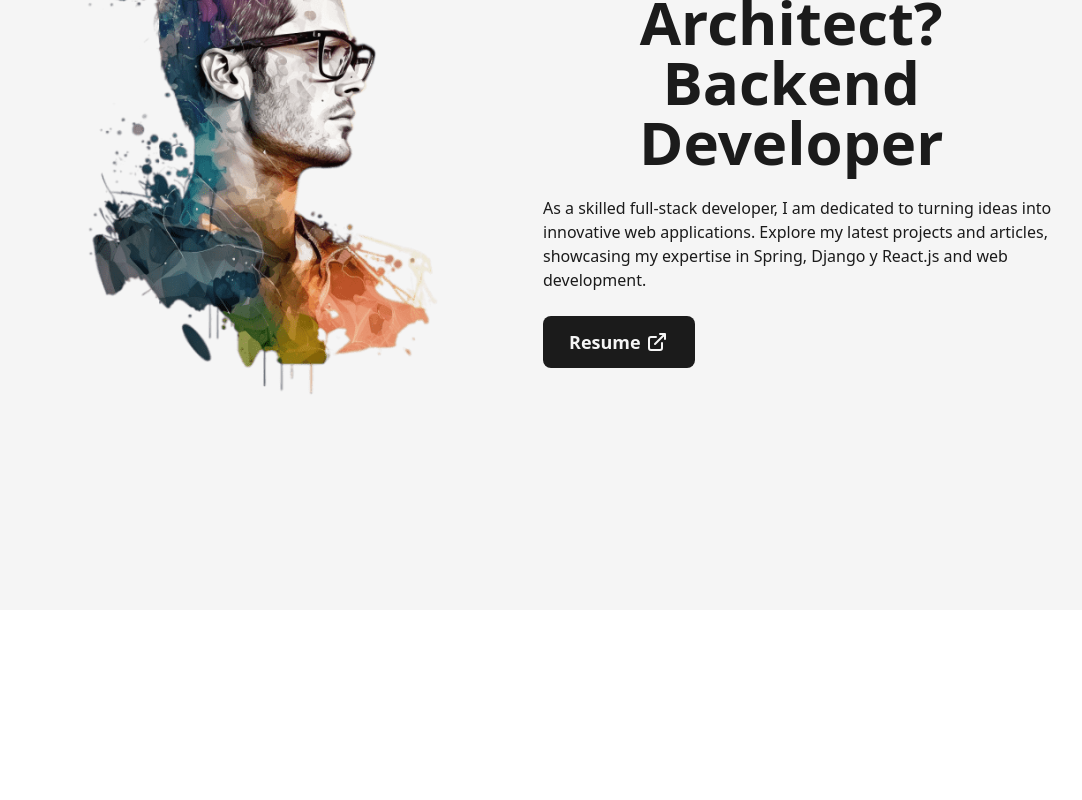
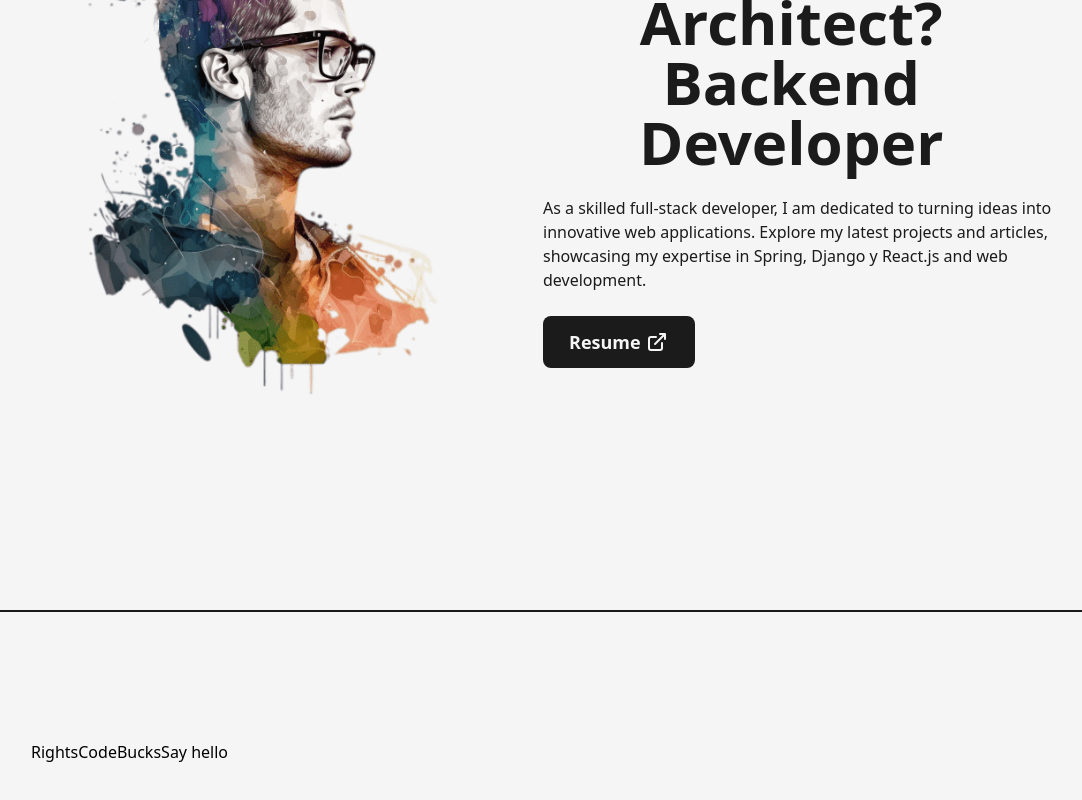
Before and after one commit to Alejandrozf23/developer-portafolio, a Next.js app: page / in a window 1280 px wide. Shown: the part 278-1078 px from the top of the page, without its empty margins (97-1179 px from the left). Before the commit the page ends 888 px from the top, so only its background shows below. Built offline with nearby package versions, Linux system fonts and the light colour scheme.

Commit message:
Create Footer component without styles

```diff
--- /dev/null
+++ b/src/components/Footer.js
@@ -0,0 +1,17 @@
+import React from "react";
+import Layout from "./Layout";
+import Link from "next/link";
+
+const Footer = () => {
+    return (
+        <footer className="w-full border-t-2 border-solid border-dark">
+            <Layout>
+                <span>Rights</span>
+                <Link href="/">CodeBucks</Link>
+                <Link href="/">Say hello</Link>
+            </Layout>
+        </footer>
+    )
+}
+
+export default Footer
--- a/src/pages/_app.js
+++ b/src/pages/_app.js
@@ -1,3 +1,4 @@
+import Footer from '@/components/Footer'
 import NavBar from '@/components/NavBar'
 import '@/styles/globals.css'
 import { Montserrat } from "next/font/google"
@@ -18,6 +19,7 @@ export default function App({ Component, pageProps }) {
       <main className={'${montserrat.variable} font-mont bg-light w-full min-h-screen'}>
         <NavBar/>
         <Component {...pageProps} />
+        <Footer/>
       </main>
     </>
   )
```
